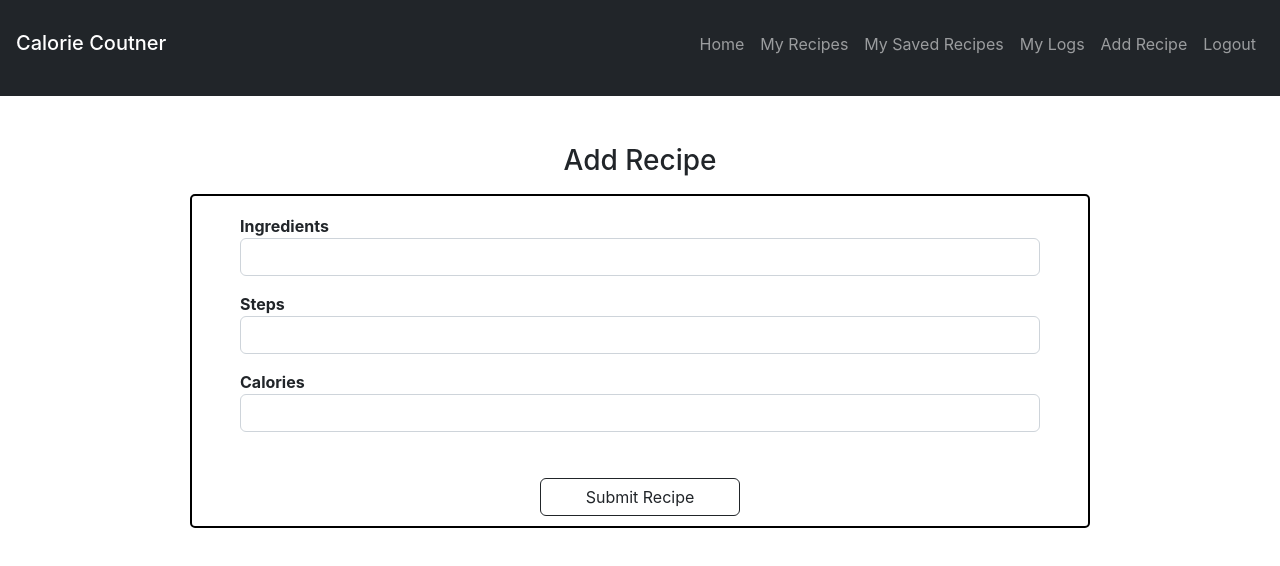
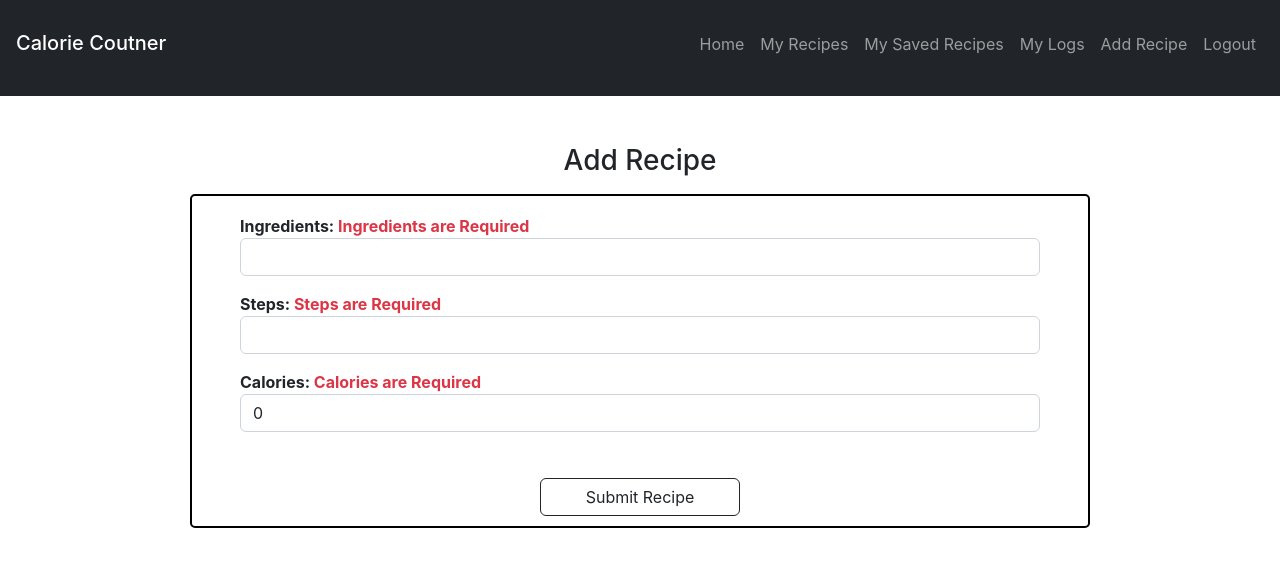
Before and after one commit to daleymike/calorie-counter, a React (Create React App) app in the folder client/: page /recipes/create in a window 1280 px wide. Shown: the top 566 px of the page. Built offline with nearby package versions, Linux system fonts and the light colour scheme.

Commit message:
visual validations for add recipe complete

```diff
--- a/client/src/components/RecipeForm.js
+++ b/client/src/components/RecipeForm.js
@@ -3,21 +3,39 @@ import React, {useState} from 'react'
 const RecipeForm = () => {
     const [ingredients, setIngredients] = useState("");
     const [steps, setSteps] = useState("");
-    const [calories, setCalories] = useState();
+    const [calories, setCalories] = useState(0);
+
+    const validateIngredients = () => ingredients.length >= 1;
+    const validateSteps = () => steps.length >= 1;
+    const validateCalories = () => calories > 0;
+
+    const canSubmit = () => validateIngredients() && validateSteps() && validateCalories();
+
+
+    const handleSubmit = (e) => {
+        e.preventDefault();
+        console.log("Hitting Recipe Submit")
+        if(canSubmit()){
+            console.log("Recipe Submitted")
+            // Recipe Post Here
+        }
+    }
+
+
     return (
         <div className='container'>
             <h3 className='mt-5 mb-3'>Add Recipe</h3>
-            <form className='form m-auto'>
+            <form className='form m-auto' onSubmit={(e) => handleSubmit(e)}>
                 <div className="form-group m-auto mt-2 mb-3" style={{width: 800}}>
-                    <label htmlFor="ingredients">Ingredients</label>
+                    <label htmlFor="ingredients">Ingredients: <span className={validateIngredients() ? 'text-success' : 'text-danger'} >Ingredients are Required</span></label>
                     <input className='form-control' type="text" value={ingredients} onChange={(e) => setIngredients(e.target.value)}/>
                 </div>
                 <div className="form-group m-auto mb-3" style={{width: 800}}>
-                    <label htmlFor="steps">Steps</label>
+                    <label htmlFor="steps">Steps: <span className={validateSteps() ? 'text-success' : 'text-danger'} >Steps are Required</span></label>
                     <input className='form-control' type="text" value={steps} onChange={(e) => setSteps(e.target.value)}/>
                 </div>
                 <div className="form-group m-auto mb-3 banana" style={{width: 800}}>
-                    <label htmlFor="calories">Calories</label>
+                    <label htmlFor="calories">Calories: <span className={validateCalories() ? 'text-success' : 'text-danger'} >Calories are Required</span></label>
                     <input className='form-control' type="text" value={calories} onChange={(e) => setCalories(e.target.value)}/>
                 </div>
                 <div>
```
